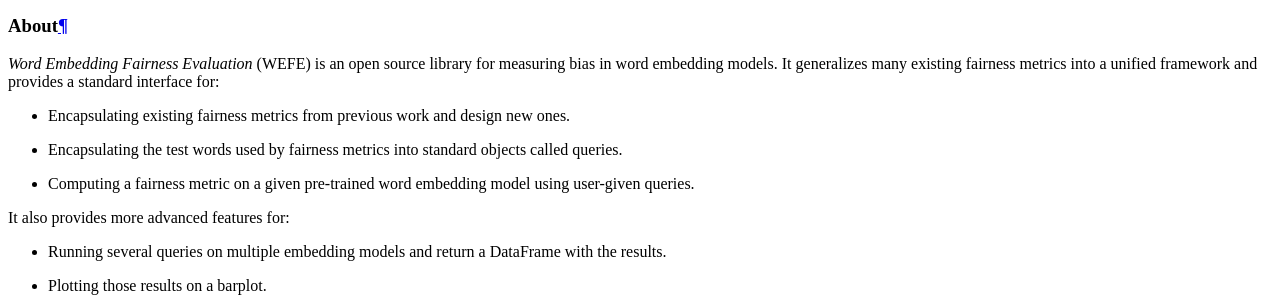
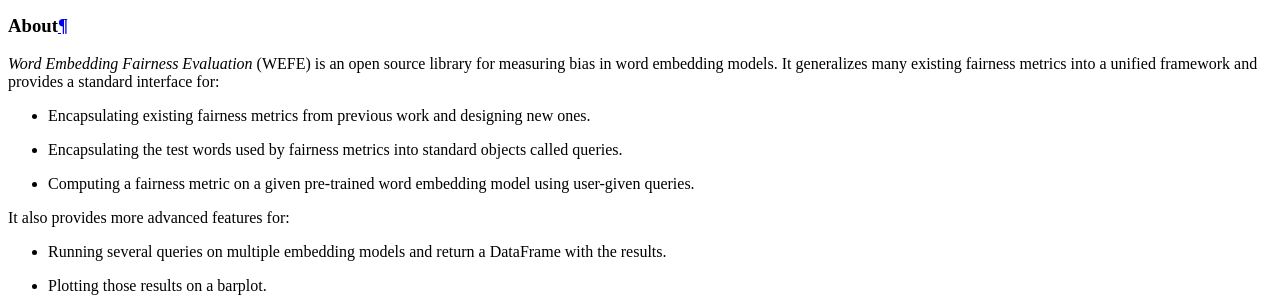
Before and after one commit to dccuchile/wefe, a Sphinx documentation site: the page built from doc/about.rst, in a window 1280 px wide and 900 px high, scrolled down 746 px. Shown: the part 153-453 px from the top of the window. Built offline with Sphinx 7.4.7 and the Read the Docs theme 2.0.0, drawn with Linux system fonts in a browser that asks for light colours.

Commit message:
Grammar checking 5

```diff
--- a/doc/about.rst
+++ b/doc/about.rst
@@ -7,7 +7,7 @@ measuring bias in word embedding models.
 It generalizes many existing fairness metrics into a unified framework and
 provides a standard interface for:
 
-- Encapsulating existing fairness metrics from previous work and design
+- Encapsulating existing fairness metrics from previous work and designing
   new ones.
 - Encapsulating the test words used by fairness metrics into standard
   objects called queries.
```
